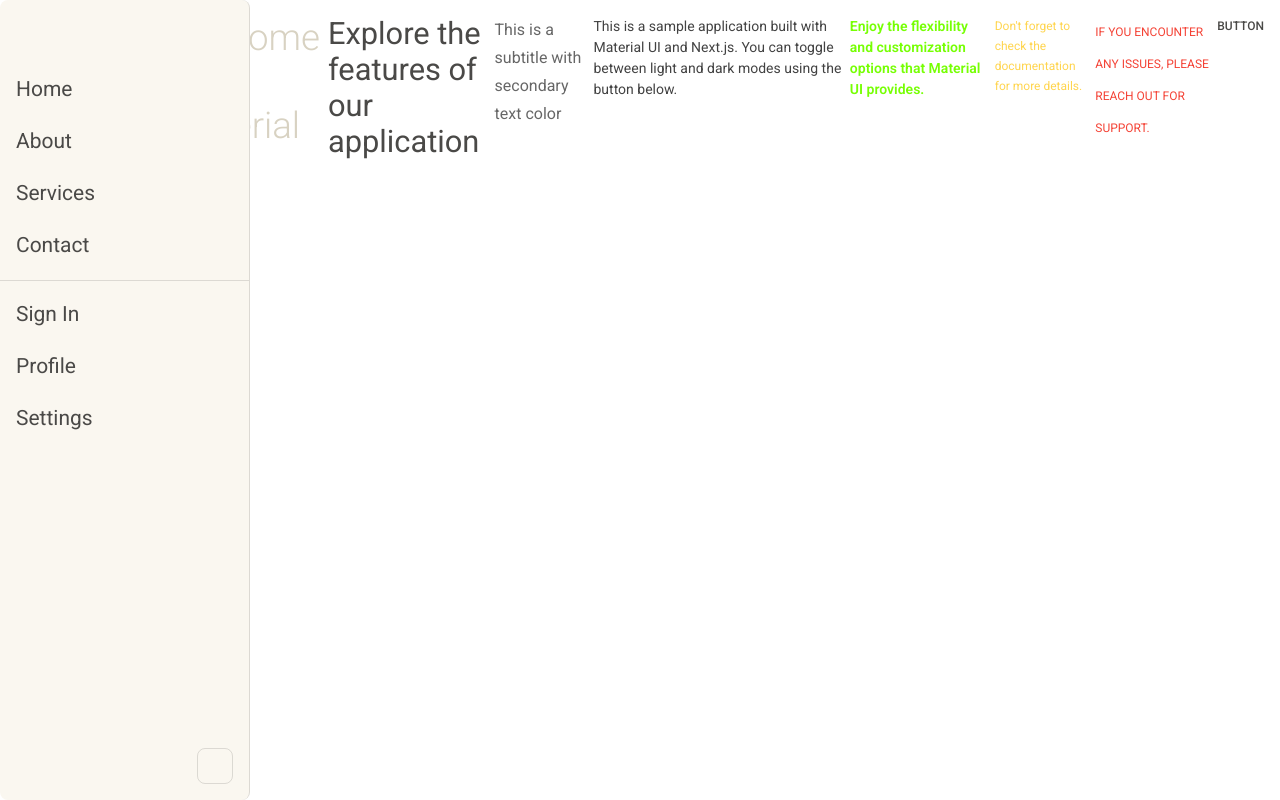
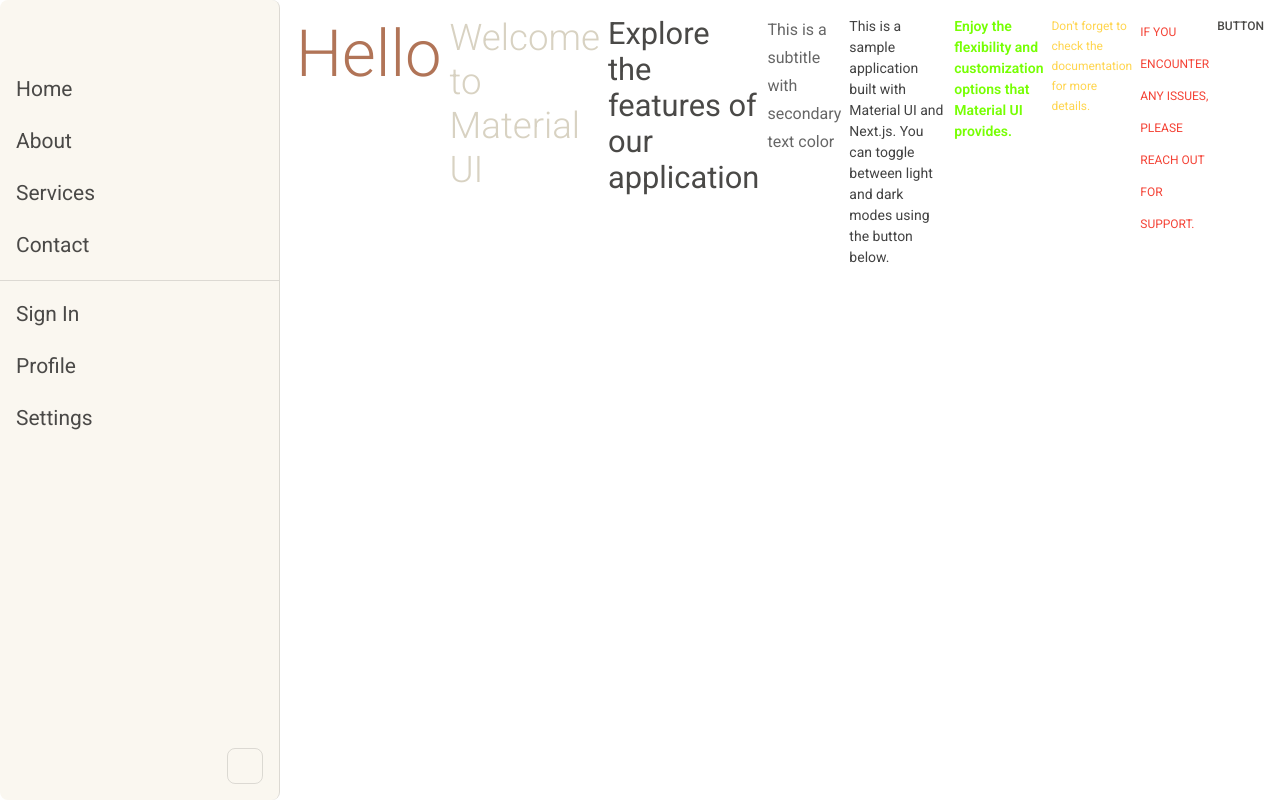
Before and after one commit to BriAnWuu/magnum-opus-v2, a Next.js app in the folder client/: page / in a window 1280 px wide. Built offline with nearby package versions, Linux system fonts and the light colour scheme; some icons are missing; what @mui/material-nextjs would draw is missing.

Commit message:
adjust breakpoint

```diff
--- a/client/src/app/page.tsx
+++ b/client/src/app/page.tsx
@@ -8,7 +8,7 @@ export default function Home() {
   const theme = useTheme();
   const drawerWidth =
     (theme.components?.MuiDrawer?.styleOverrides?.paper as { width?: number })
-      ?.width || 250;
+      ?.width || 280;
 
   return (
     <Box
@@ -16,8 +16,12 @@ export default function Home() {
       sx={{
         flexGrow: 1,
         width: {
-          xs: "50%",
+          xs: "100%",
           lg: `calc(100% - ${drawerWidth}px)`,
+        },
+        marginLeft: {
+          xs: 0,
+          lg: `${drawerWidth}px`,
         },
       }}
     >
--- a/client/src/components/ExampleTypography.tsx
+++ b/client/src/components/ExampleTypography.tsx
@@ -5,7 +5,7 @@ export default function ExampleTypography() {
     <Box
       sx={{
         display: "flex",
-        flexDirection: { xs: "column", md: "row" },
+        flexDirection: { xs: "column", lg: "row" },
         justifyContent: "center",
         alignItems: "start",
         gap: 1,
--- a/client/src/components/navigation/DrawerNav.tsx
+++ b/client/src/components/navigation/DrawerNav.tsx
@@ -77,7 +77,7 @@ export default function DrawerNav() {
   );
 
   return (
-    <Box>
+    <Box sx={{ flexShrink: { xs: 0 } }} aria-label="navigation">
       {/* mobile view */}
       <IconButton
         sx={{ display: { xs: "flex", lg: "none" } }}
--- a/client/src/theme.ts
+++ b/client/src/theme.ts
@@ -88,7 +88,7 @@ const theme = createTheme({
     MuiDrawer: {
       styleOverrides: {
         paper: {
-          width: 250,
+          width: 280,
           boxSizing: "border-box",
         },
       },
```
